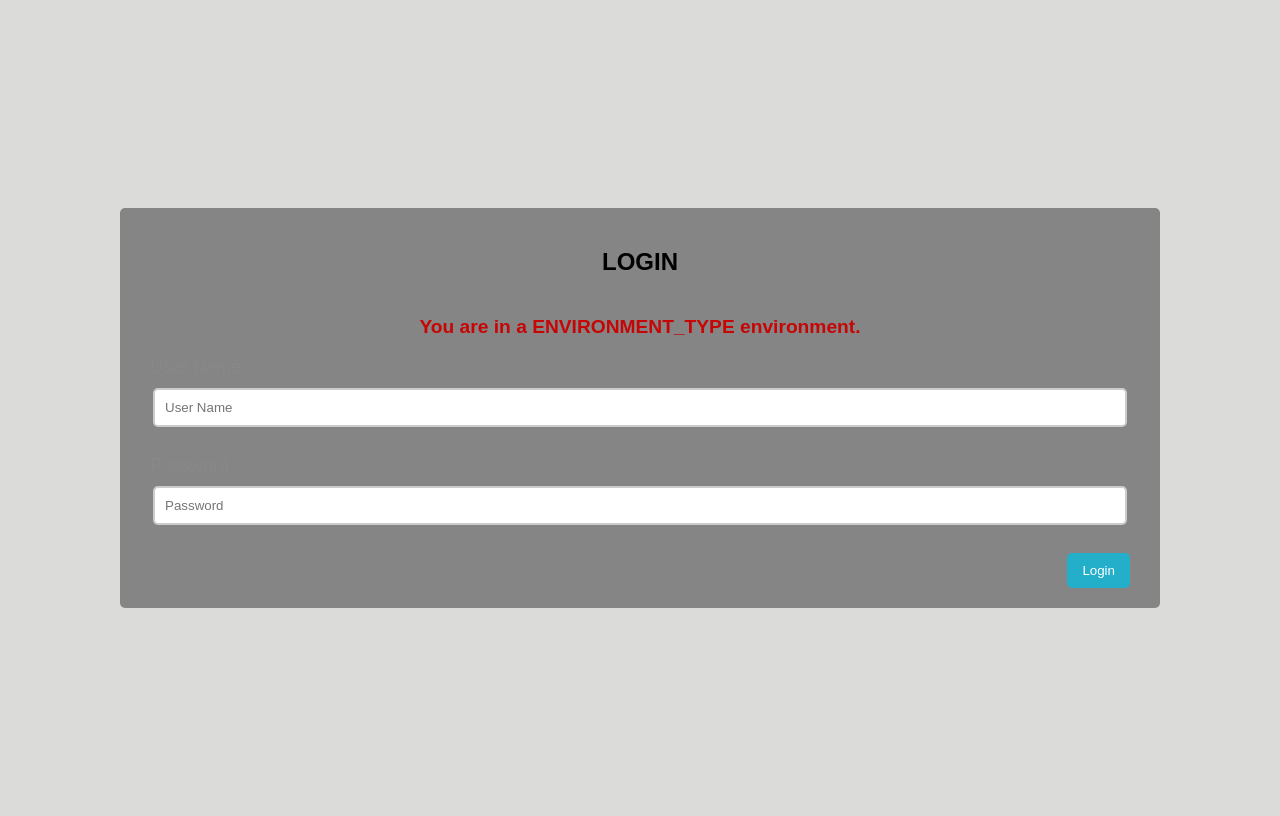
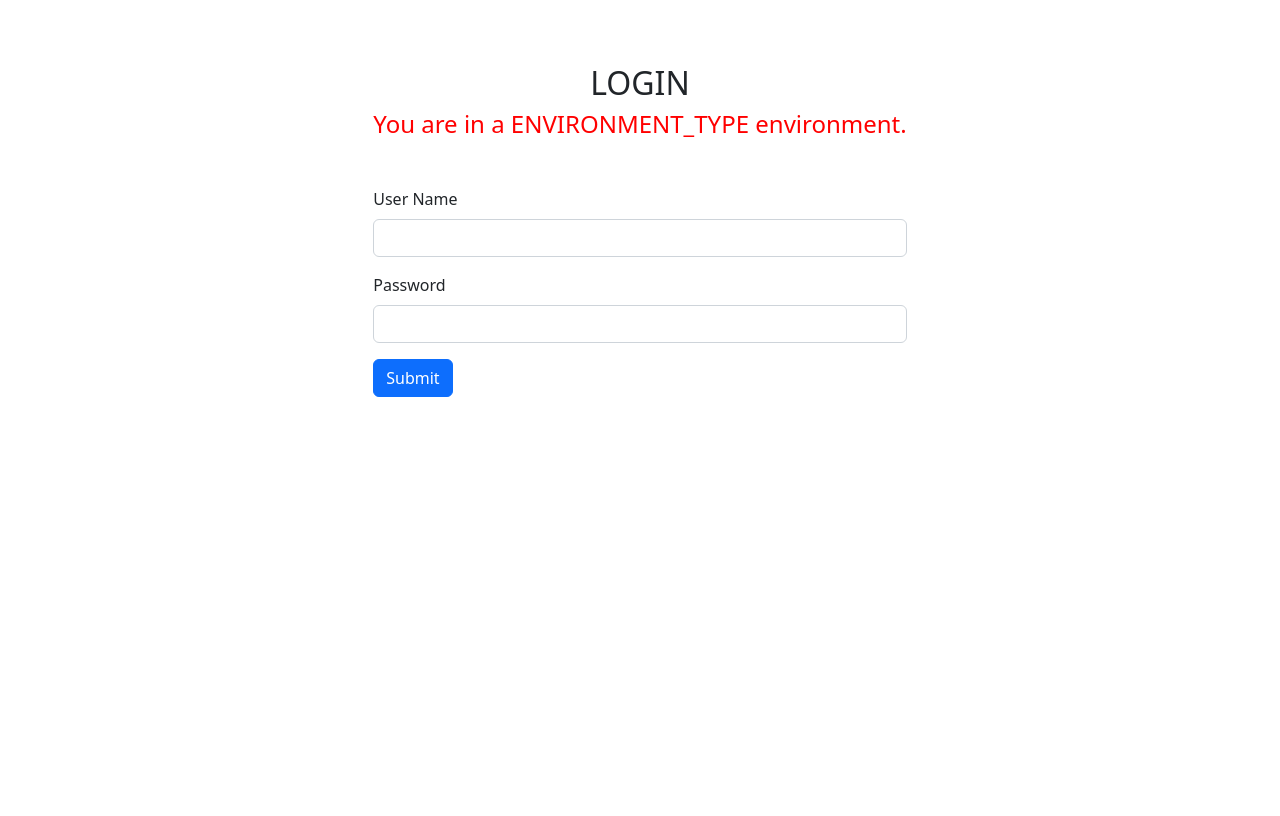
Before and after one commit to josephheinrich/login.savehoosiernationalforest, a PHP site: page / in a window 1280 px wide. After the commit the page ends 397 px from the top, so only its background shows below. Run offline with PHP 8.4, Linux system fonts and the light colour scheme; a stand-in replaces the project's code that opens the database connection; some libraries are stand-ins or nearby versions.

Commit message:
updated style

```diff
--- a/index.php
+++ b/index.php
@@ -3,38 +3,37 @@
 <html>
 
 <head>
-
+    <meta name="viewport" content="width=device-width, initial-scale=1.0">
     <title>LOGIN</title>
-
-    <link rel="stylesheet" type="text/css" href="style.css">
-
+    <link href="https://cdn.jsdelivr.net/npm/bootstrap@5.2.2/dist/css/bootstrap.min.css" rel="stylesheet" integrity="sha384-Zenh87qX5JnK2Jl0vWa8Ck2rdkQ2Bzep5IDxbcnCeuOxjzrPF/et3URy9Bv1WTRi" crossorigin="anonymous">
 </head>
 
 <body>
-
-     <form action="login.php" method="post">
-
-        <h2>LOGIN</h2>
-        <h3 style="color: rgb(199, 5, 5); text-align: center; font-size: 1.2rem;">You are in a <?php require_once 'config.php'; echo ENVIRONMENT_TYPE; ?> environment.</h5>
-
-        <?php if (isset($_GET['error'])) { ?>
-
-            <p class="error"><?php echo $_GET['error']; ?></p>
-
-        <?php } ?>
-
-        <label>User Name</label>
-
-        <input type="text" name="uname" placeholder="User Name"><br>
-
-        <label>Password</label>
-
-        <input type="password" name="password" placeholder="Password"><br>
-
-        <button type="submit">Login</button>
-
-     </form>
-
+    <div class="container">
+        <div class="mt-5 d-flex justify-content-center">
+            <form action="login.php" method="post" class="p-3">
+                <div class="mb-5">
+                    <h2 class="text-center">LOGIN</h2>
+                    <h4 class="text-center" style="color:red">You are in a <?php require_once 'config.php'; echo ENVIRONMENT_TYPE; ?> environment.</h5>
+                </div>
+                <?php if (isset($_GET['error'])) { ?>
+                    <div class="mb-3">
+                        <p class="error"><?php echo $_GET['error']; ?></p>
+                    </div>
+                <?php } ?>
+                <div class="mb-3">
+                <label for="uname" class="form-label">User Name</label>
+                <input type="text" class="form-control" name="uname">
+                </div>
+                <div class="mb-3">
+                <label for="password" class="form-label">Password</label>
+                <input type="password" name="password" class="form-control">
+                </div>
+                <button type="submit" class="btn btn-primary">Submit</button>
+            </form>
+        </div>
+    </div>
+    <script src="https://cdn.jsdelivr.net/npm/bootstrap@5.0.2/dist/js/bootstrap.bundle.min.js" integrity="sha384-MrcW6ZMFYlzcLA8Nl+NtUVF0sA7MsXsP1UyJoMp4YLEuNSfAP+JcXn/tWtIaxVXM" crossorigin="anonymous"></script>
 </body>
 
 </html>
--- a/style.css
+++ b/style.css
@@ -1,18 +1,4 @@
-body {
 
-    background: #dbdbda;
-
-    display: flex;
-
-    justify-content: center;
-
-    align-items: center;
-
-    height: 100vh;
-
-    flex-direction: column;
-
-}
 
 *{
 
@@ -23,12 +9,6 @@
 }
 
 form {
-
-    width: 1000px;
-
-    padding: 20px;
-
-    background: rgb(133, 133, 133);
 
     border-radius: 5px;
 
@@ -59,19 +39,11 @@
 
 }
 
-label {
 
-    color: #888;
-
-    font-size: 18px;
-
-    padding: 10px;
-
-}
 
 button {
 
-    float: right;
+    /* float: right;
 
     background: rgb(35, 174, 202);
 
@@ -84,13 +56,13 @@
     margin-right: 10px;
 
     border: none;
-    cursor: pointer;
+    cursor: pointer; */
 
 }
 
 button:hover{
 
-    opacity: .50;
+    /* opacity: .50; */
 
 }
 
@@ -120,7 +92,7 @@
 
 a {
 
-    float: right;
+    /* float: right;
 
     background: rgb(39, 110, 176);
 
@@ -134,12 +106,23 @@
 
     border: none;
 
-    text-decoration: none;
+    text-decoration: none; */
 
 }
 
 a:hover{
 
-    opacity: .7;
+    /* opacity: .7; */
 
 }
+
+.login_container {
+    display: table-cell;
+    text-align: center;
+    vertical-align: middle
+}
+
+@keyframes spin {
+    0% { transform: rotate(0deg); }
+    100% { transform: rotate(360deg); }
+  }
```
Also changed, not shown: assets/js/main.js (+9 -0 lines), home.html (added, +90 -0 lines), home.php (+31 -88 lines), home_bottom.php (added, +32 -0 lines), home_top.php (added, +46 -0 lines).
